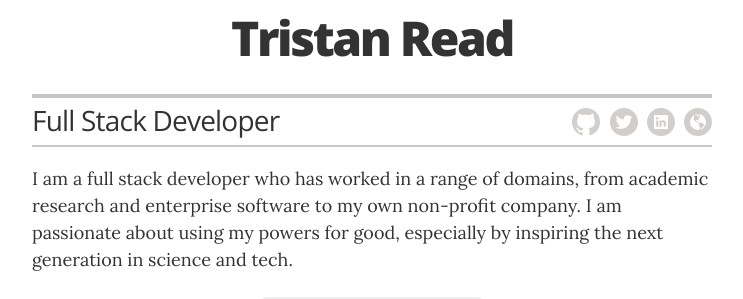
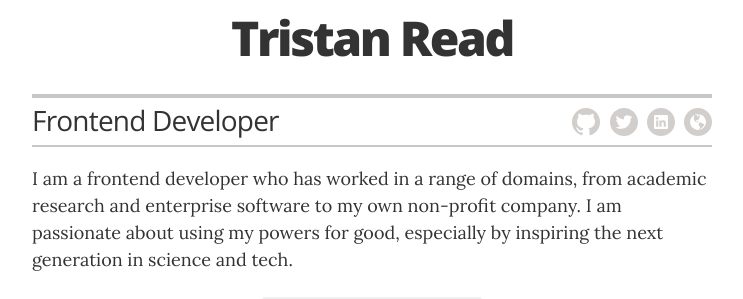
Before and after one commit to phazor/about-me, a Jekyll site: the page built from index.html, in a window 1280 px wide and 900 px high. Shown: the part 121-420 px from the top of the window, without its empty margins (268-1011 px from the left). Built offline with Jekyll 4.4.1, drawn with Linux system fonts in a browser that asks for light colours.

Commit message:
full-stack vs frontend

```diff
--- a/_config.yml
+++ b/_config.yml
@@ -11,7 +11,7 @@ sass:
 # Resume settings
 resume_avatar:                  "true"
 resume_name:                    "Tristan Read"
-resume_title:                   "Full Stack Developer"
+resume_title:                   "Frontend Developer"
 resume_contact_email:
   "tristan.r.read@gmail.com"
 
--- a/_layouts/resume.html
+++ b/_layouts/resume.html
@@ -54,7 +54,7 @@
         </div>
 
         <div class="executive-summary" itemprop="description">
-          <p>I am a full stack developer who has worked in a range of domains, from academic research and enterprise software to my own non-profit company. I am passionate about using my powers for good, especially by inspiring the next generation in science and tech.</p>
+          <p>I am a frontend developer who has worked in a range of domains, from academic research and enterprise software to my own non-profit company. I am passionate about using my powers for good, especially by inspiring the next generation in science and tech.</p>
         </div>
 
         {% if site.resume_looking_for_work == 'yes' %}
```
